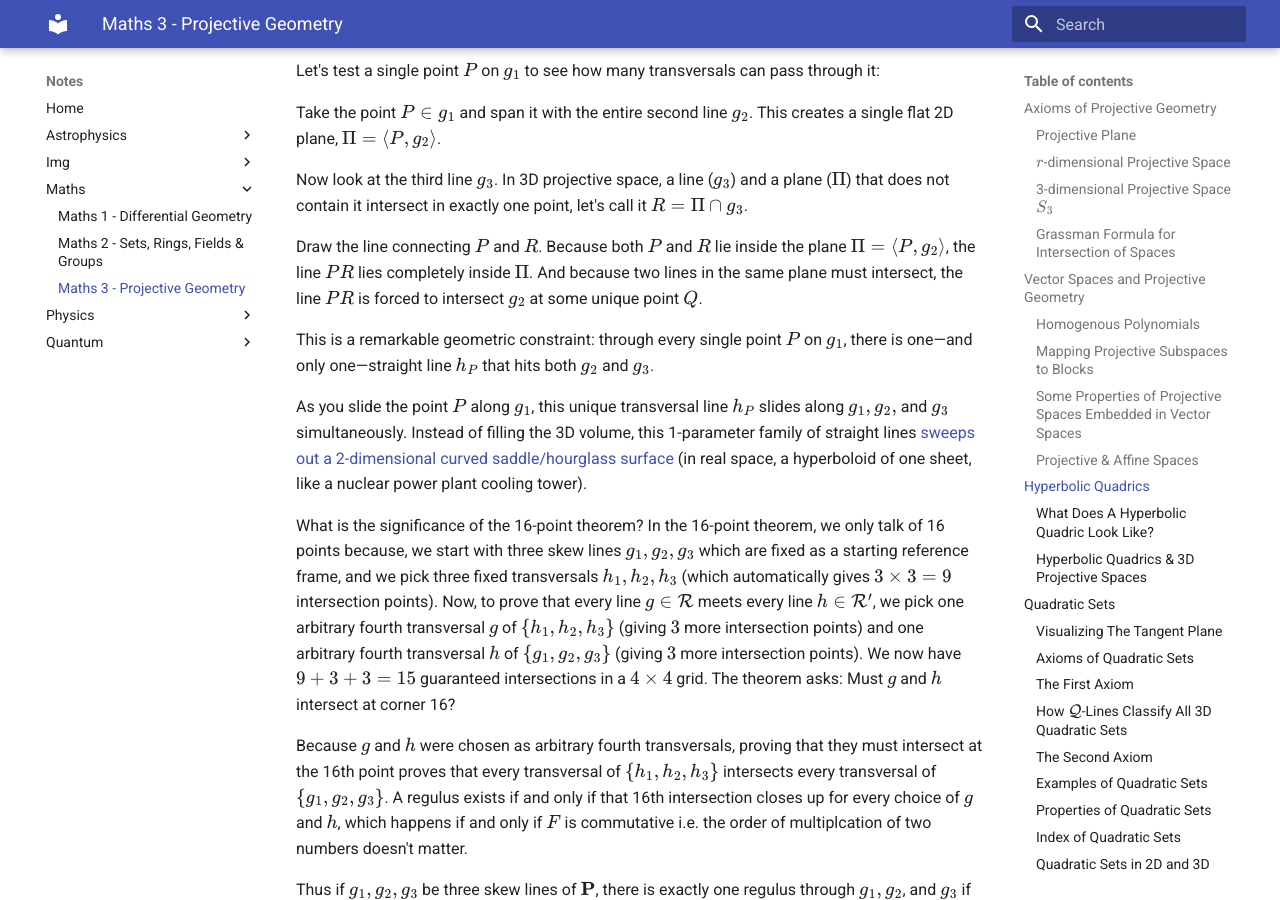
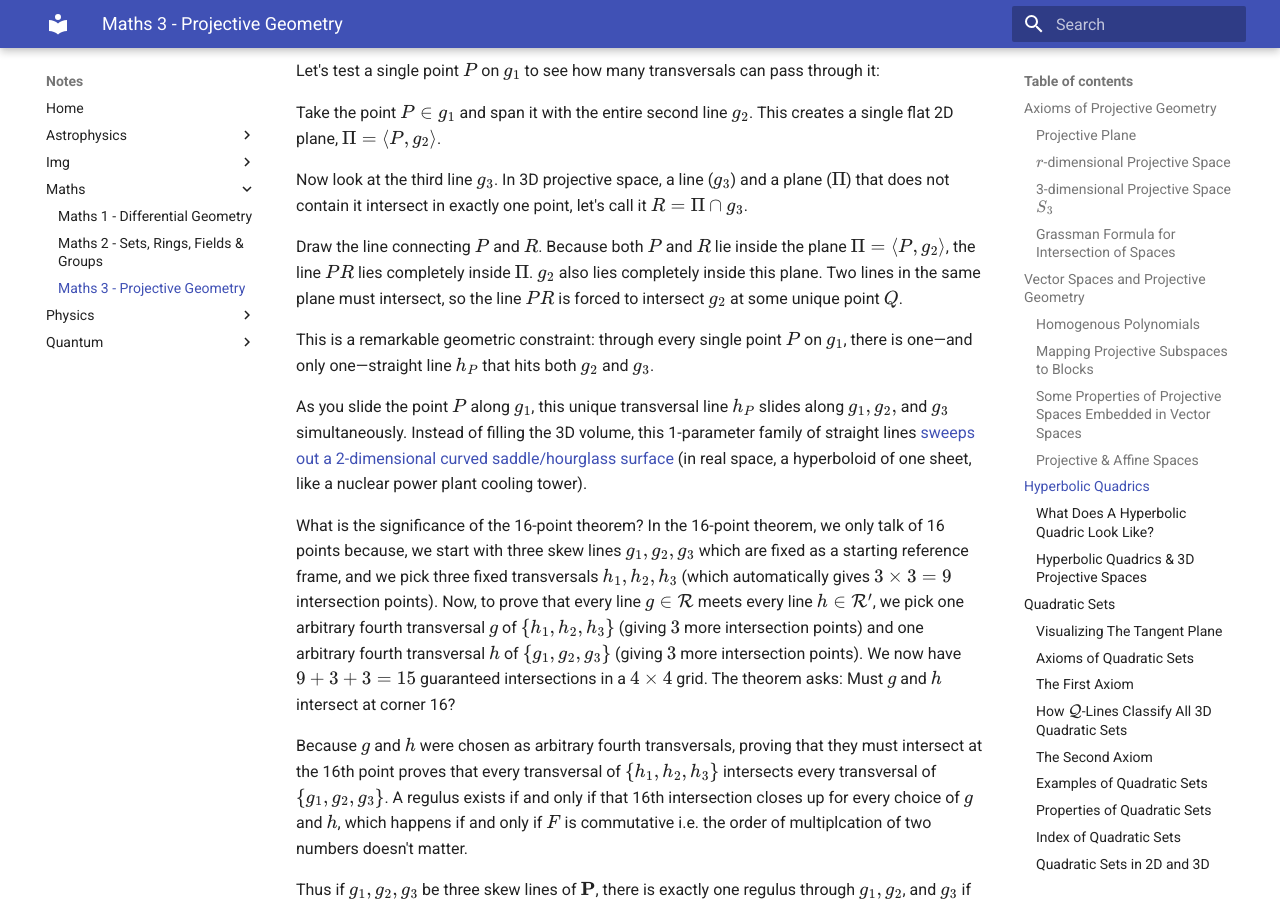
Before and after one commit to regstuff/notes, an MkDocs documentation site: the page built from docs/maths/maths_3_projective_geometry.md, in a window 1280 px wide and 900 px high, scrolled down 19108 px. Built offline with MkDocs 1.6.1 and Material for MkDocs 9.7.7, drawn with Linux system fonts in a browser that asks for light colours.

Commit message:
Update maths_3_projective_geometry.md

```diff
--- a/docs/maths/maths_3_projective_geometry.md
+++ b/docs/maths/maths_3_projective_geometry.md
@@ -442,7 +442,7 @@ Take the point $P \in g_1$ and span it with the entire second line $g_2$. This c
 
 Now look at the third line $g_3$. In 3D projective space, a line ($g_3$) and a plane ($\Pi$) that does not contain it intersect in exactly one point, let's call it $R = \Pi \cap g_3$.
 
-Draw the line connecting $P$ and $R$. Because both $P$ and $R$ lie inside the plane $\Pi = \langle P, g_2 \rangle$, the line $PR$ lies completely inside $\Pi$. And because two lines in the same plane must intersect, the line $PR$ is forced to intersect $g_2$ at some unique point $Q$.
+Draw the line connecting $P$ and $R$. Because both $P$ and $R$ lie inside the plane $\Pi = \langle P, g_2 \rangle$, the line $PR$ lies completely inside $\Pi$. $g_2$ also lies completely inside this plane. Two lines in the same plane must intersect, so the line $PR$ is forced to intersect $g_2$ at some unique point $Q$.
 
 This is a remarkable geometric constraint:  through every single point $P$ on $g_1$, there is one—and only one—straight line $h_P$ that hits both $g_2$ and $g_3$.
 
```
